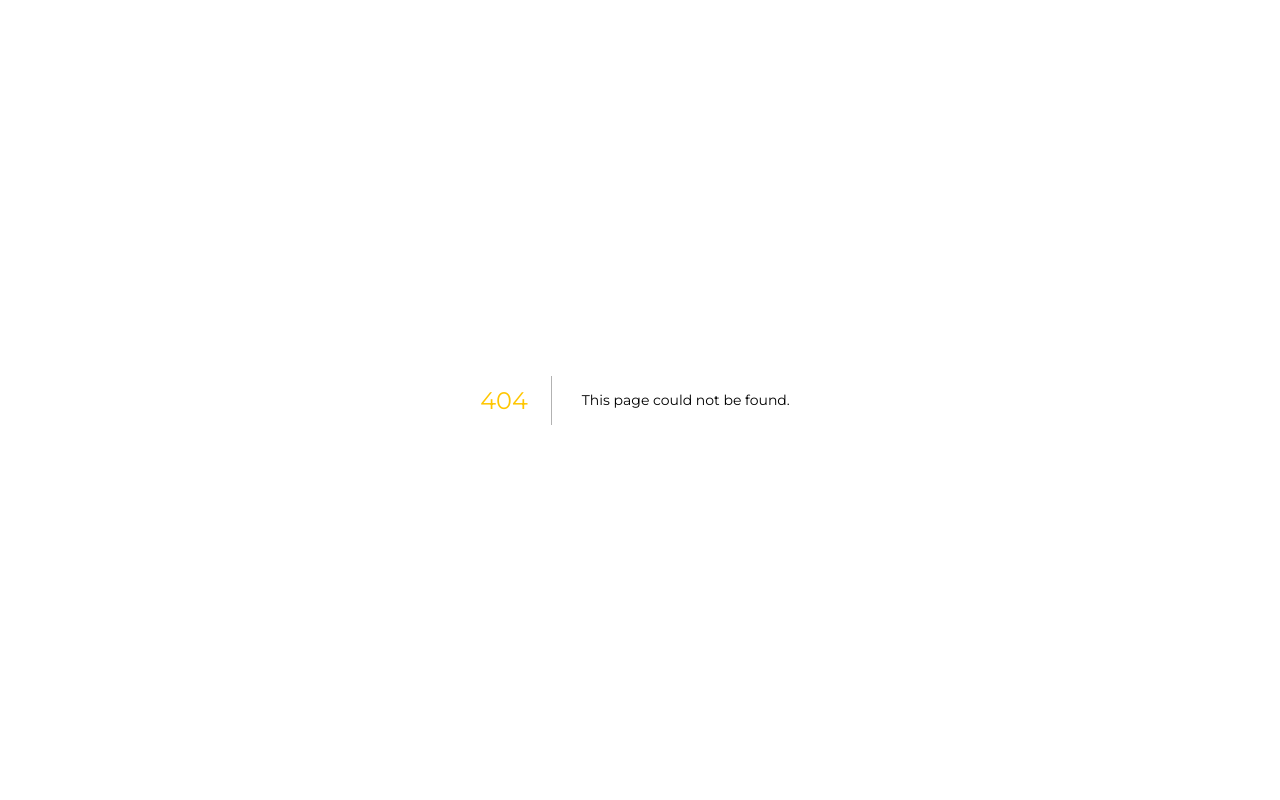
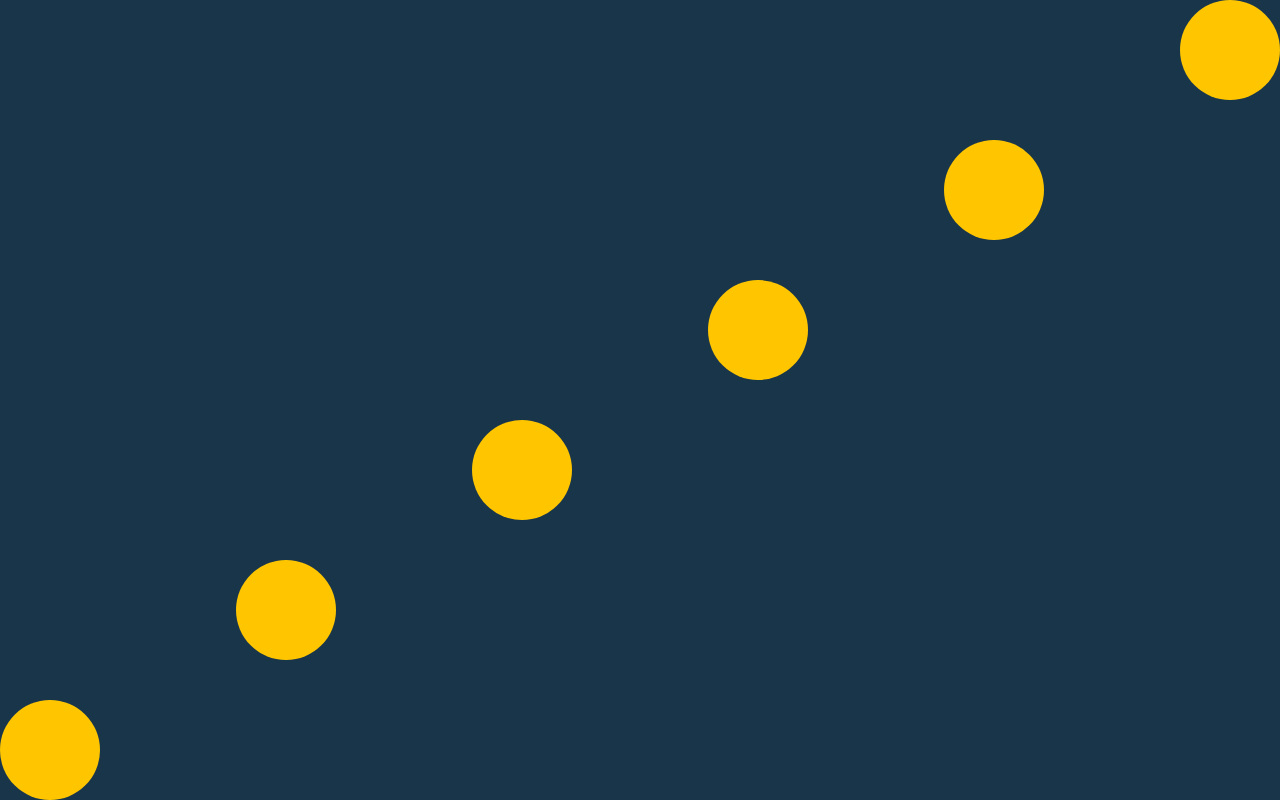
Before and after one commit to justintemps/justintemps, a Next.js app: page /test in a window 1280 px wide. Before the commit this address had no page. Built offline with nearby package versions, Linux system fonts and the light colour scheme.

Commit message:
Add Diagonal flow component, basic implementation works so far

```diff
--- a/components/diagonal/index.tsx
+++ b/components/diagonal/index.tsx
@@ -0,0 +1,96 @@
+import React, { ReactNode, useState, useEffect, useRef } from "react";
+import styled from "styled-components";
+
+const Container = styled.div`
+  display: flex;
+  flex-flow: column;
+  justify-content: space-between;
+  align-items: flex-start;
+  position: relative;
+  height: 100%;
+  width: 100%;
+`;
+
+const DiagonalItem = styled.div`
+  font-size: 0;
+  margin: 0;
+  padding: 0;
+`;
+
+interface Dimensions {
+  computedWidth: number;
+  firstOffset: number;
+  lastOffset: number;
+  innerStart: number;
+  innerEnd: number;
+  innerWidth: number;
+  splitWidth: number;
+}
+
+const Diagonal: React.FC = ({ children }) => {
+  const containerRef = useRef<HTMLDivElement>(null);
+  const childrenRef = useRef<any>({});
+
+  const [dimensions, setDimensions] = useState<Dimensions>({
+    computedWidth: 0,
+    firstOffset: 0,
+    lastOffset: 0,
+    innerStart: 0,
+    innerEnd: 0,
+    innerWidth: 0,
+    splitWidth: 0,
+  });
+
+  function updateDimensions(newDimensions: Partial<Dimensions>) {
+    return setDimensions({ ...dimensions, ...newDimensions });
+  }
+
+  // Break children into an array so we can work with the
+  const items = React.Children.toArray(children);
+
+  // The total number of children
+  const numElements = items.length;
+
+  useEffect(() => {
+    if (typeof window !== "undefined") {
+      if (containerRef.current && childrenRef.current) {
+        const containerStyle = window.getComputedStyle(containerRef.current);
+
+        const computedWidth =
+          containerRef.current!.clientWidth -
+          parseFloat(containerStyle.paddingLeft) -
+          parseFloat(containerStyle.paddingRight);
+
+        const firstOffset = childrenRef.current[0].clientWidth / 2;
+        const lastOffset = childrenRef.current[numElements - 1].clientWidth / 2;
+        const innerStart = firstOffset;
+        const innerEnd = computedWidth - lastOffset;
+        const innerWidth = innerEnd - innerStart;
+        const splitWidth = innerWidth / (numElements - 1);
+
+        updateDimensions({ innerStart, innerEnd, innerWidth, splitWidth });
+      }
+    }
+  }, [numElements]); // eslint-disable-line react-hooks/exhaustive-deps
+
+  return (
+    <Container ref={containerRef}>
+      {React.Children.map<ReactNode, ReactNode>(children, (child, i) => {
+        const { splitWidth, lastOffset } = dimensions;
+        if (React.isValidElement(child)) {
+          const iMirror = numElements - i - 1;
+          const marginLeft = splitWidth * iMirror + lastOffset;
+          return (
+            <DiagonalItem style={{ marginLeft }}>
+              {React.cloneElement(child, {
+                ref: (ref: any) => (childrenRef.current[i] = ref),
+              })}
+            </DiagonalItem>
+          );
+        }
+      })}
+    </Container>
+  );
+};
+
+export { Diagonal };
--- /dev/null
+++ b/pages/test.tsx
@@ -0,0 +1,24 @@
+import styled from "styled-components";
+import { Diagonal } from "../components/diagonal";
+
+const Item = styled.div`
+  width: 100px;
+  height: 100px;
+  background-color: ${(props) => props.theme.colors.primary};
+  border-radius: 50%;
+`;
+
+const Test = () => {
+  return (
+    <Diagonal>
+      <Item />
+      <Item />
+      <Item />
+      <Item />
+      <Item />
+      <Item />
+    </Diagonal>
+  );
+};
+
+export default Test;
```
